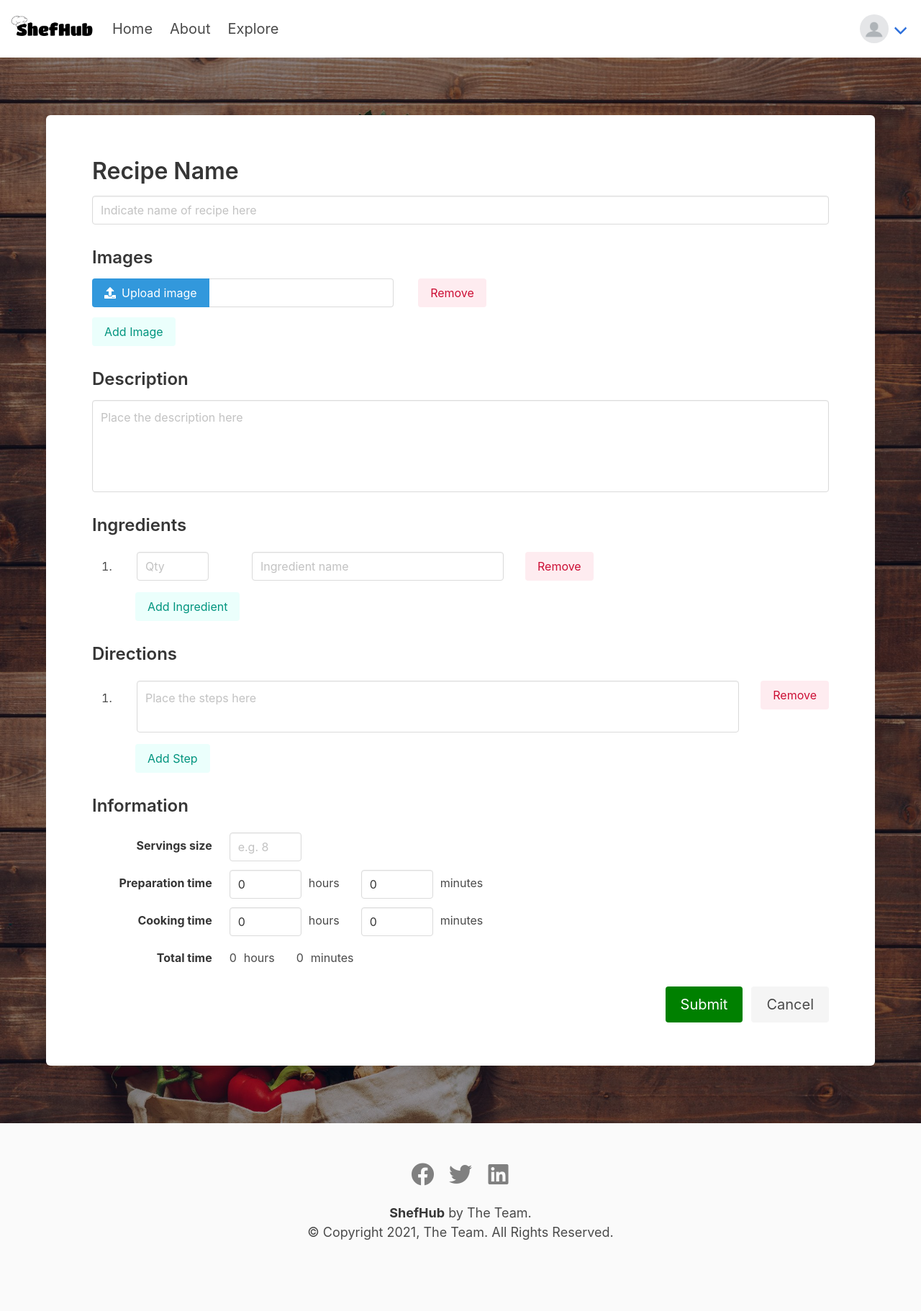
After one commit to GabPua/CCAPDEV_Project, a PHP site: page /users/createpost.html in a window 1280 px wide. The commit adds this page. Shown: the whole page at 72% size. Run offline with PHP 8.4, Linux system fonts and the light colour scheme.

Commit message:
add: create post facility

```diff
--- a/frontend/includes/custom.css
+++ b/frontend/includes/custom.css
@@ -273,3 +273,59 @@ header .navbar-link:not(.is-arrowless) {
     width: 300px;
     margin: 20px;
 }
+
+/* post creation */
+#create-post button.add-field {
+    margin-left: 60px;
+}
+
+#create-post li input, #create-post li textarea  {
+    margin: auto 30px;
+}
+
+#create-post .ing-qty {
+    width: 100px;
+}
+
+#create-post .ing-name {
+    width: 350px;
+}
+
+#create-post li textarea {
+    min-height: 72px;
+    min-width: inherit;
+    resize: none;
+}
+
+#create-post .field p.control {
+    margin-bottom: 0;
+}
+
+#create-post .field-body input[type='number'] {
+    width: 100px;
+}
+
+#create-post .field .field-body label {
+    padding-top: 0.375em;
+    margin: 0 30px 0 10px;
+}
+
+#total-hr, #total-min {
+    padding-top: 0.375em;
+}
+
+#create-post #upload-images {
+    display: flex;
+    flex-direction: column;
+    margin-bottom: 10px;
+}
+
+#create-post .file {
+    display: inline-block;
+}
+
+#create-post .file-name {
+    margin-right: 30px;
+    margin-bottom: 4px;
+    width: 300px;
+}
--- a/frontend/includes/profile.js
+++ b/frontend/includes/profile.js
@@ -50,7 +50,7 @@ $(document).ready(function () {
         let url = $(this).val();
         let ext = url.substring(url.lastIndexOf('.') + 1).toLowerCase();
 
-        if (input.files && input.files[0] && (ext === 'gif' || ext === 'png' || ext === 'jpeg' || ext === 'jpg')) {
+        if (input.files && input.files[0] && isValidImageFormat(ext)) {
             let reader = new FileReader();
 
             reader.onload = function (e) {
--- a/frontend/includes/script.js
+++ b/frontend/includes/script.js
@@ -26,6 +26,10 @@ function isValidEmail(email) {
     } else {
         return 'Invalid email address';
     }
+}
+
+function isValidImageFormat(ext) {
+    return ext === 'gif' || ext === 'png' || ext === 'jpeg' || ext === 'jpg';
 }
 
 function updateInputFields(isValid, field, help, icon, helpText) {
--- /dev/null
+++ b/frontend/users/createpost.html
@@ -0,0 +1,202 @@
+<!DOCTYPE html>
+<html lang='en'>
+<head>
+    <meta charset='utf-8'>
+    <meta name='viewport' content='width=device-width, initial-scale=1'>
+
+    <title>Free Recipes & More</title>
+    <link rel='icon' href='../includes/resources/icon.png'>
+
+    <link rel='stylesheet' href='../includes/bulma.css'>
+    <link rel='stylesheet' href='../includes/custom.css'>
+    <link rel='stylesheet' href='../includes/resources/fontawesome/css/all.css'>
+
+    <script src='../includes/jquery-3.6.0.js'></script>
+    <script src='../includes/script.js'></script>
+    <script src='../includes/createpost.js'></script>
+</head>
+
+<body>
+<header>
+    <nav class='navbar' role='navigation' aria-label='main navigation'>
+        <div class='navbar-brand'>
+            <a class='navbar-item' href='masterchef1001.html'>
+                <img src='../includes/resources/Logo.png' alt='brand'>
+            </a>
+
+            <a role='button' class='navbar-burger' aria-label='menu' aria-expanded='false' data-target='navbarBasicExample'>
+                <span aria-hidden='true'></span>
+                <span aria-hidden='true'></span>
+                <span aria-hidden='true'></span>
+            </a>
+        </div>
+
+        <div id='navbarBasicExample' class='navbar-menu'>
+            <div class='navbar-start'>
+                <a href='masterchef1001.html' class='navbar-item'>Home</a>
+
+                <a href='../about-v2.html' class='navbar-item'>About</a>
+
+                <a href='search.html' class='navbar-item'>Explore</a>
+            </div>
+
+            <div class='navbar-end'>
+                <div class='navbar-item has-dropdown is-hoverable'>
+                    <a class='navbar-link'>
+                        <img id='header-dp' src='../includes/resources/default_dp.jpg' alt='profile_picture'>
+                    </a>
+                    <div class='navbar-dropdown'>
+                        <a class='navbar-item' href='masterchef1001.html'>My Profile</a>
+                        <a class='navbar-item' href='../index.html'>Log out</a>
+                    </div>
+                </div>
+            </div>
+        </div>
+    </nav>
+</header>
+
+<main class='is-fullhd fill page-height parallax vegetable-bg' id='create-post'>
+    <form class='container content box recipe-view' method='POST'>
+        <h1><label for='edit-name'>Recipe Name</label></h1>
+        <input class='input' type='text' id='edit-name' placeholder='Indicate name of recipe here'>
+
+        <h3>Images</h3>
+
+        <div id='upload-images'>
+            <div class='image-item' id='img-1'>
+                <div class="file is-info has-name">
+                    <label class="file-label">
+                        <input class="file-input" type="file" name="resume" alt='helo'>
+                        <span class="file-cta">
+                            <span class="file-icon">
+                                <i class="fas fa-upload"></i>
+                            </span>
+                            <span class="file-label">Upload image</span>
+                        </span>
+                        <span class="file-name"></span>
+                    </label>
+                </div>
+                <button class='button is-danger is-light' onclick='removeField("img-1")'>Remove</button>
+            </div>
+        </div>
+
+        <button class='button is-primary is-light' onclick='addImgField()'>Add Image</button>
+
+        <h3><label for='edit-description'>Description</label></h3>
+        <textarea class='textarea has-fixed-size' placeholder='Place the description here' id='edit-description'></textarea>
+
+        <h3 class='title'>Ingredients</h3>
+        <ol class='content' id='edit-ingredients'>
+            <li id='ing-1'>
+                <div class='field is-horizontal'>
+                    <input class='input ing-qty' type='number' placeholder='Qty'>
+                    <input class='input ing-name' type='text' placeholder='Ingredient name'>
+                    <button class='button is-danger is-light' onclick='removeField("ing-1")'>Remove</button>
+                </div>
+            </li>
+        </ol>
+        <button class='button add-field is-primary is-light' onclick='addIngField()'>Add Ingredient</button>
+
+
+        <h3 class='title'>Directions</h3>
+        <ol class='content' id='edit-directions'>
+            <li id='dir-1'>
+                <div class='field is-horizontal'>
+                    <textarea class='textarea' placeholder='Place the steps here'></textarea>
+                    <button class='button is-danger is-light' onclick='removeField("dir-1")'>Remove</button>
+                </div>
+            </li>
+        </ol>
+        <button class='button add-field is-primary is-light' onclick='addDirField()'>Add Step</button>
+
+
+        <h3 class='title'>Information</h3>
+
+        <div class='field is-horizontal'>
+            <div class='field-label is-normal'>
+                <label class='label' for='servings'>Servings size</label>
+            </div>
+            <div class='field-body'>
+                <div class='control'>
+                    <input class='input' type='number' id='servings' placeholder='e.g. 8'>
+                </div>
+            </div>
+        </div>
+
+        <div class='field is-horizontal'>
+            <div class='field-label is-normal'>
+                <label class='label'>Preparation time</label>
+            </div>
+            <div class='field-body'>
+                <div class='control'>
+                    <input class='input' type='number' id='prep-hr' value='0' min='0'>
+                </div>
+                <label for='prep-hr'>hours</label>
+                <div class='control'>
+                    <input class='input' type='number' id='prep-min' value='0' min='0' max='59'>
+                </div>
+                <label for='prep-min'>minutes</label>
+            </div>
+        </div>
+
+        <div class='field is-horizontal'>
+            <div class='field-label is-normal'>
+                <label class='label'>Cooking time</label>
+            </div>
+            <div class='field-body'>
+                <div class='control'>
+                    <input class='input' type='number' id='cook-hr' value='0' min='0'>
+                </div>
+                <label for='cook-hr'>hours</label>
+                <div class='control'>
+                    <input class='input' type='number' id='cook-min' value='0' min='0' max='59'>
+                </div>
+                <label for='cook-min'>minutes</label>
+            </div>
+        </div>
+
+        <div class='field has-addons is-horizontal'>
+            <div class='field-label is-normal'>
+                <label class='label'>Total time</label>
+            </div>
+
+            <div class='field-body'>
+                <p id='total-hr'>0</p>
+                <label>hours</label>
+                <p id='total-min'>0</p>
+                <label>minutes</label>
+            </div>
+        </div>
+
+        <div class='field is-grouped is-grouped-right'>
+            <p class='control'>
+                <input class='button is-primary is-medium' type='submit'>
+            </p>
+            <p class='control'>
+                <a class='button is-light is-medium' href='masterchef1001.html'>
+                    Cancel
+                </a>
+            </p>
+        </div>
+    </form>
+</main>
+
+<footer class='footer'>
+    <div class='content has-text-centered'>
+                <span class='icon is-large'>
+                    <a href='https://facebook.com/'><i class='fab fa-facebook fa-2x'></i></a>
+                </span>
+        <span class='icon is-large'>
+                    <a href='https://twitter.com'><i class='fab fa-twitter fa-2x'></i></a>
+                </span>
+        <span class='icon is-large'>
+                    <a href='https://linkedin.com'><i class='fab fa-linkedin fa-2x'></i></a>
+                </span>
+        <p>
+            <strong>ShefHub</strong> by The Team.<br>
+            &copy; Copyright <script>document.write(new Date().getFullYear().toString())</script>, The Team. All Rights Reserved.
+        </p>
+    </div>
+</footer>
+</body>
+</html>
```
Also changed, not shown: frontend/includes/createpost.js (added, +128 -0 lines).
